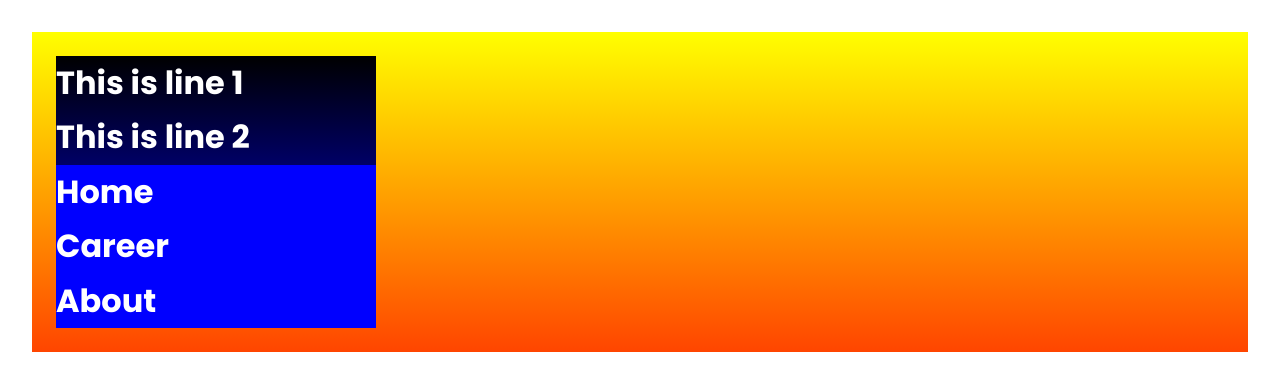
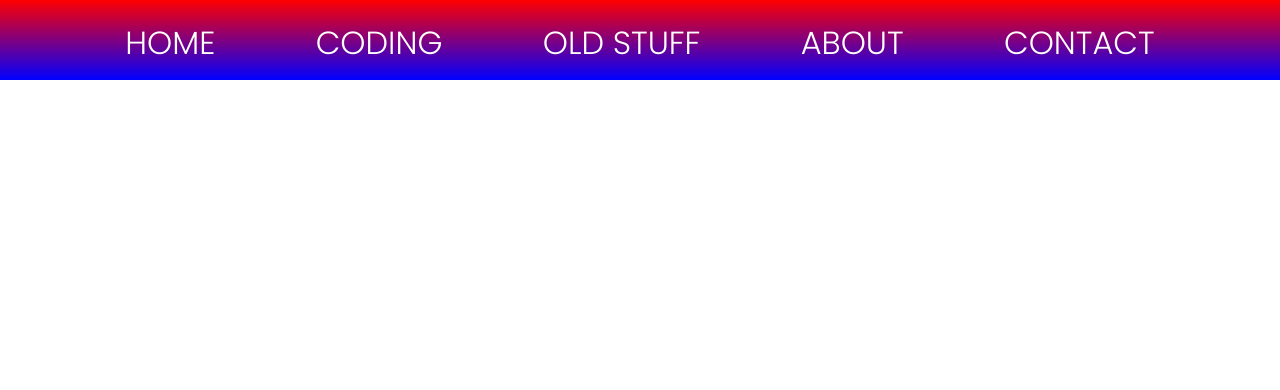
Before and after one commit to JJURIZ/updatedPortfolio, a website: page index.html in a window 1280 px wide. Drawn offline with Linux system fonts and the light colour scheme.

Commit message:
menu bar created and fixed to top

```diff
--- a/index.html
+++ b/index.html
@@ -13,21 +13,19 @@
 
 <body>
 
-    <header class="header">
-        <div class="header__content">
-            <h1 class="header__title">
-                <span class="header__text--main">This is line 1</span>
-                <span class="header__text--sub">This is line 2</span>
-                <ul class="header__menu">
-                    <li class="header__menu--items">Home</li>
-                    <li class="header__menu--items">Career</li>
-                    <li class="header__menu--items">About</li>
+    <div class="navigation">
+        <div class="navigation__background">
+            <nav class="navigation__nav">
+                <ul class="navigation__list">
+                    <li class="navigation__item"><a href="#" class="navigation__link">Home</a></li>
+                    <li class="navigation__item"><a href="#" class="navigation__link">Coding</a></li>
+                    <li class="navigation__item"><a href="#" class="navigation__link">Old Stuff</a></li>
+                    <li class="navigation__item"><a href="#" class="navigation__link">About</a></li>
+                    <li class="navigation__item"><a href="#" class="navigation__link">Contact</a></li>
                 </ul>
-            </h1>
-
+            </nav>
         </div>
-    </header>
-
+    </div>
 
 </body>
 
--- /dev/null
+++ b/sass/abstracts/_variables.scss
@@ -0,0 +1,2 @@
+$color-white: #fff;
+$color-black: #000;
--- a/sass/base/_base.scss
+++ b/sass/base/_base.scss
@@ -9,5 +9,4 @@
 //sets box sizing for page and a 20px padding around the entire page.
 body {
   box-sizing: border-box;
-  padding: 2rem;
 }
--- a/sass/components/_header.scss
+++ /dev/null
@@ -1,37 +0,0 @@
-.header {
-    height: 40vh;
-    position: relative;
-    background-image: linear-gradient(yellow, orangered);
-
-    //Container for Header Content
-    &__content {
-        position: absolute;
-        top: 1.5rem;
-        left: 1.5rem;
-    }
-    //h1 header
-    &__title {
-        color: white;
-        position: absolute;
-        width: 20rem;
-        background-image: linear-gradient(black, blue );
-    }
-
-    //text in span element
-    &__text {
-        position: absolute;
-        transform: translate(-50%, -50%);
-        top: 40%;
-        left: 50%;
-        color: white;
-
-        &--main {
-            display: block;
-        }
-
-        &--sub {
-            display: block;
-        }
-    }
-
-}
--- a/sass/components/_menu.scss
+++ b/sass/components/_menu.scss
@@ -1,9 +1,31 @@
-.header__menu {
-    background-color: white;
+.navigation {
 
-    &--items {
-        background-color: blue;
-        list-style: none;
-        display: block;
-    }
+  &__nav {
+    height: 5rem;
+    width: 100%;
+    position: fixed;
+    background-image: linear-gradient(red, blue);
+    z-index: 1000;
+  }
+
+  &__list {
+    list-style: none;
+    text-align: center; // centers the CONTAINER in which the list items/text appear.
+
+  }
+
+  &__item {
+      margin: 1rem;
+      display: inline-block;
+  }
+
+  &__link {
+
+      font-size: 2rem;
+      font-weight: 300;
+      padding: 1rem 2rem;
+      color: $color-white;
+      text-decoration: none;
+      text-transform: uppercase;
+  }
 }
--- a/sass/main.scss
+++ b/sass/main.scss
@@ -1,4 +1,5 @@
 @import "abstracts/mixins";
+@import "abstracts/variables";
 
 @import "base/base";
 @import "base/typography";
```
Also changed, not shown: css/style.css.
